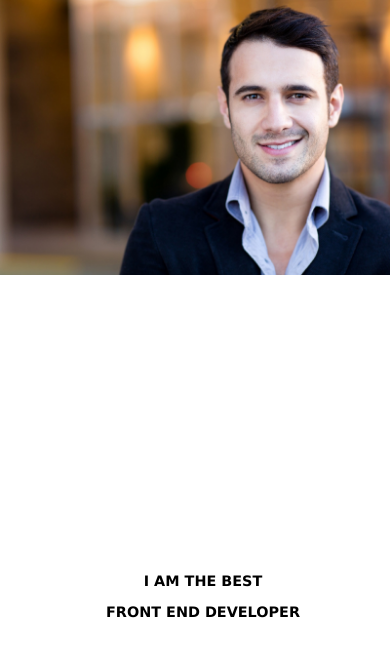
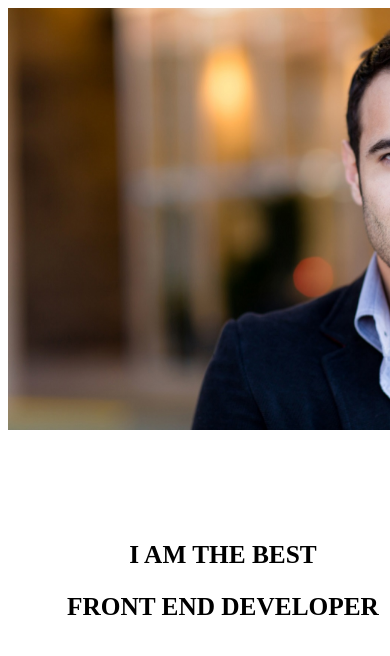
Before and after one commit to ryjkowna/zadania_domowe.io, a plain HTML site: page 3-rwd/index.html in a window 390 px wide. Shown: the top 656 px of the page. Drawn offline with Linux system fonts and the light colour scheme.

Commit message:
poprawa tła i pozycjonowania

```diff
--- a/3-rwd/css/style.css
+++ b/3-rwd/css/style.css
@@ -1,77 +1,67 @@
 * {
     box-sizing: border-box;
+    height: 100%;
+    width: 100%;
 
 }
-
-.head {
+.main {
     background-image: url(../obrazy/man-1.jpg);
     background-size: cover;
     background-repeat: no-repeat;
-    text-align: left;
-    color: white;
-    font-family: Verdana;
-    overflow-x: hidden;
-}
-
-.main {
-    position: absolute;
-    width: 100%;
-    height: 100%;
-    text-align: left;
+    position: relative;
 }
 
 h3.first,
 h1.second {
+    position: absolute;
+    top: 30vh;
+    text-align: left;
+    margin-left: 20px;
+    color: white;
+    font-size: 5vh;
+
+}
+
+h1.second {
     position: relative;
-    top: 50%;
-    margin: 15px;
+    top: 40vh;
 }
 
 /*responsywność*/
 
 @media (max-width:1170px) {
 
-    .head {
+    div.main {
         background-image: url(../obrazy/man-2.jpg);
-        width: 70%;
-    }
-
-    div.main {
-        width: 100%;
-        background-position: left;
-        position: absolute;
+        height:70vh;
     }
 
     h3.first,
     h1.second {
-        position: relative;
-        top: 30%;
-        left: 70%;
-        font-size: 90%;
+        font-size: 2vh;
         color: white;
-        text-align: left;
+        left: 60%;
+
     }
 
 
     @media (max-width:992px) {
-        .head {
-            background-image: url(../obrazy/man-1.jpg);
-            width: 50%;
-        }
 
         div.main {
-            position: absolute;
+            background-image: url(../obrazy/man-1.jpg);
+            height: 50vh;
+
         }
 
         h3.first,
         h1.second {
-            position: relative;
-            top: 550px;
-            left: auto;
-            font-size: 90%;
+            top: 60vh;
+            left: 0;
             color: black;
             text-align: center;
+        font-size: 3vh}
+
+            h1.second{ top:65vh;}
 
 
-        }
     }
```
Also changed, not shown: 3-rwd/index.html (+1 -0 lines).
